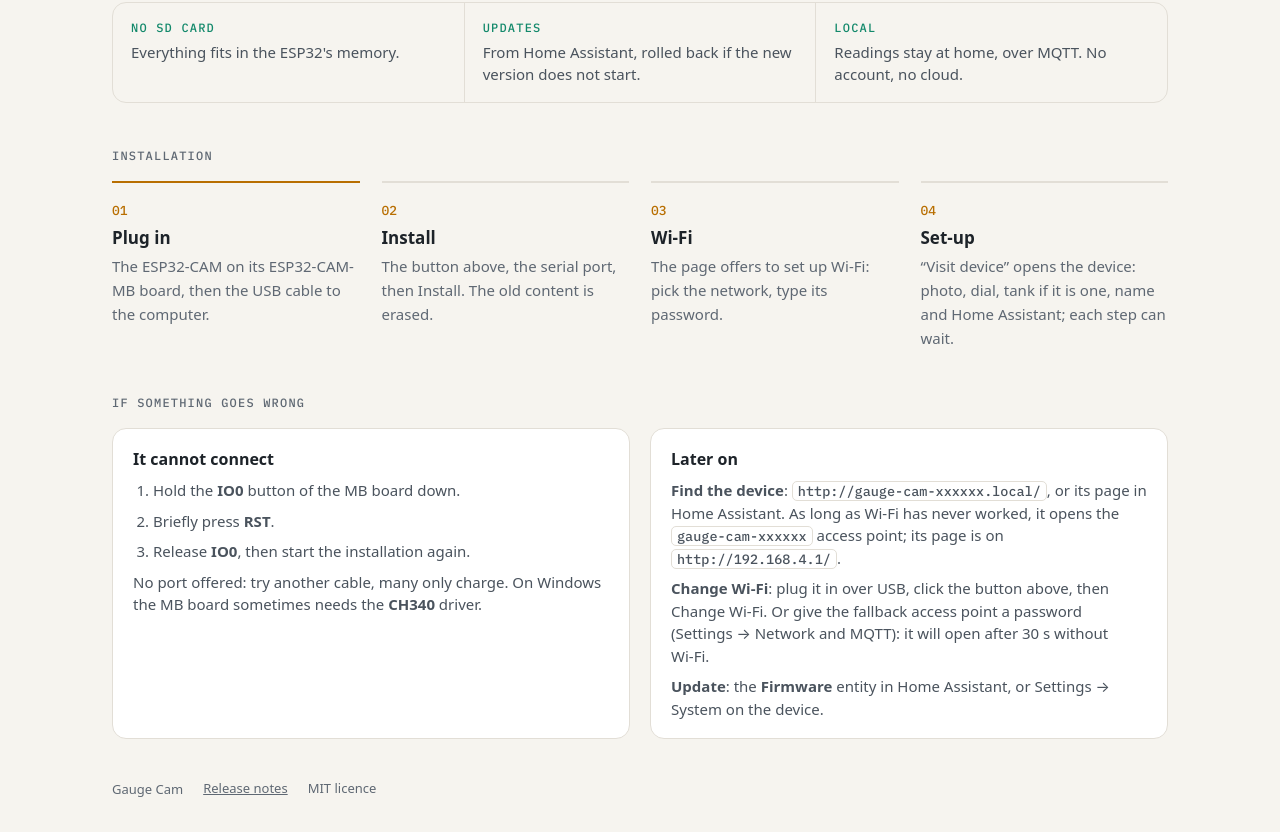
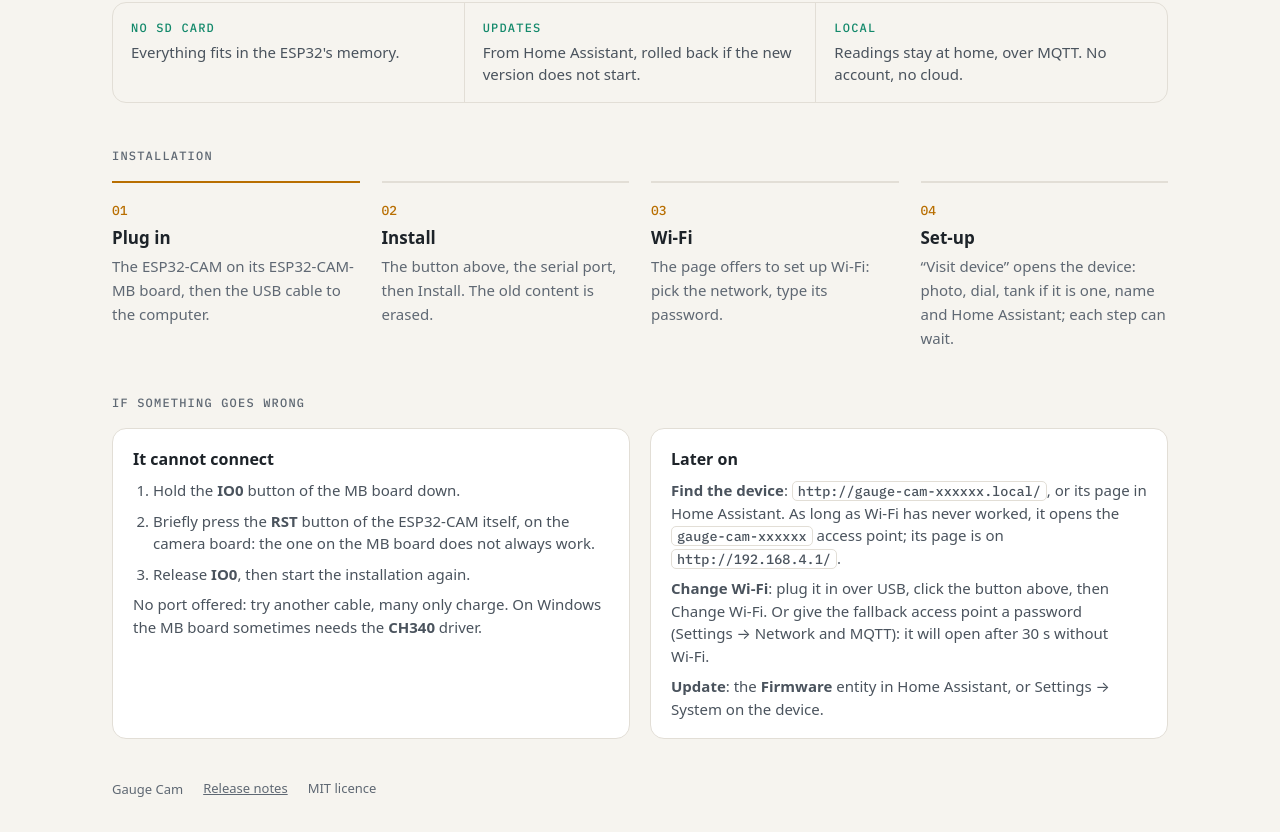
Before and after one commit to tdebuilt/gauge-cam, a plain HTML site: page flasher/index.html in a window 1280 px wide. Shown: the part 612-1444 px from the top of the page. Drawn offline with Linux system fonts and the light colour scheme; files whose address does not match are found by name.

Commit message:
Flasher help: press RST on the ESP32-CAM itself, the MB board's may not work

```diff
--- a/flasher/index.html
+++ b/flasher/index.html
@@ -185,7 +185,7 @@ const T = {
     "s4.t": "Mise en service", s4: "« Visit device » ouvre l'appareil : photo, cadran, cuve si c'en est une, nom et Home Assistant ; chaque étape peut attendre.",
     help: "En cas de souci",
     "io0.t": "La connexion échoue",
-    io0: "<ol><li>Maintiens le bouton <b>IO0</b> de la carte MB enfoncé.</li><li>Appuie brièvement sur <b>RST</b>.</li><li>Relâche <b>IO0</b>, puis relance l'installation.</li></ol><p>Aucun port proposé : essaie un autre câble, beaucoup ne font que charger. Sous Windows, la carte MB demande parfois le pilote <b>CH340</b>.</p>",
+    io0: "<ol><li>Maintiens le bouton <b>IO0</b> de la carte MB enfoncé.</li><li>Appuie brièvement sur le bouton <b>RST</b> de l'ESP32-CAM, sur la carte caméra : celui de la carte MB ne suffit pas toujours.</li><li>Relâche <b>IO0</b>, puis relance l'installation.</li></ol><p>Aucun port proposé : essaie un autre câble, beaucoup ne font que charger. Sous Windows, la carte MB demande parfois le pilote <b>CH340</b>.</p>",
     "later.t": "Plus tard",
     later: "<p><b>Retrouver l'appareil</b> : <code>http://gauge-cam-xxxxxx.local/</code>, ou sa fiche dans Home Assistant. Tant que le Wi‑Fi n'a jamais marché, il ouvre le point d'accès <code>gauge-cam-xxxxxx</code> ; sa page est sur <code>http://192.168.4.1/</code>.</p><p><b>Changer de Wi‑Fi</b> : rebranche-le en USB, clique sur le bouton ci-dessus, puis sur le changement de Wi‑Fi. Ou donne un mot de passe au point d'accès de secours (Réglages → Réseau et MQTT) : il s'ouvrira après 30 s sans Wi‑Fi.</p><p><b>Mettre à jour</b> : l'entité <b>Firmware</b> dans Home Assistant, ou Réglages → Système sur l'appareil.</p>",
     release: "Notes de version",
@@ -210,7 +210,7 @@ const T = {
     "s4.t": "Set-up", s4: "“Visit device” opens the device: photo, dial, tank if it is one, name and Home Assistant; each step can wait.",
     help: "If something goes wrong",
     "io0.t": "It cannot connect",
-    io0: "<ol><li>Hold the <b>IO0</b> button of the MB board down.</li><li>Briefly press <b>RST</b>.</li><li>Release <b>IO0</b>, then start the installation again.</li></ol><p>No port offered: try another cable, many only charge. On Windows the MB board sometimes needs the <b>CH340</b> driver.</p>",
+    io0: "<ol><li>Hold the <b>IO0</b> button of the MB board down.</li><li>Briefly press the <b>RST</b> button of the ESP32-CAM itself, on the camera board: the one on the MB board does not always work.</li><li>Release <b>IO0</b>, then start the installation again.</li></ol><p>No port offered: try another cable, many only charge. On Windows the MB board sometimes needs the <b>CH340</b> driver.</p>",
     "later.t": "Later on",
     later: "<p><b>Find the device</b>: <code>http://gauge-cam-xxxxxx.local/</code>, or its page in Home Assistant. As long as Wi‑Fi has never worked, it opens the <code>gauge-cam-xxxxxx</code> access point; its page is on <code>http://192.168.4.1/</code>.</p><p><b>Change Wi‑Fi</b>: plug it in over USB, click the button above, then Change Wi‑Fi. Or give the fallback access point a password (Settings → Network and MQTT): it will open after 30 s without Wi‑Fi.</p><p><b>Update</b>: the <b>Firmware</b> entity in Home Assistant, or Settings → System on the device.</p>",
     release: "Release notes",
```
Also changed, not shown: 1 other file.
